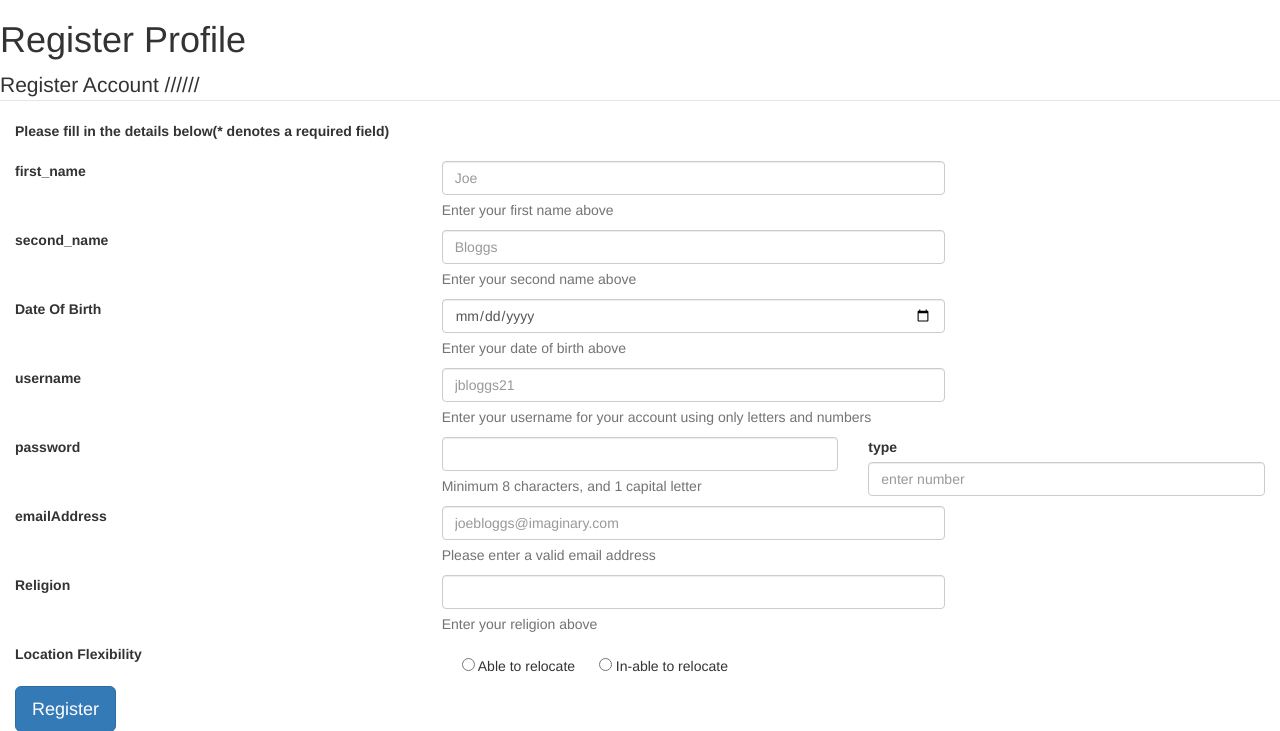
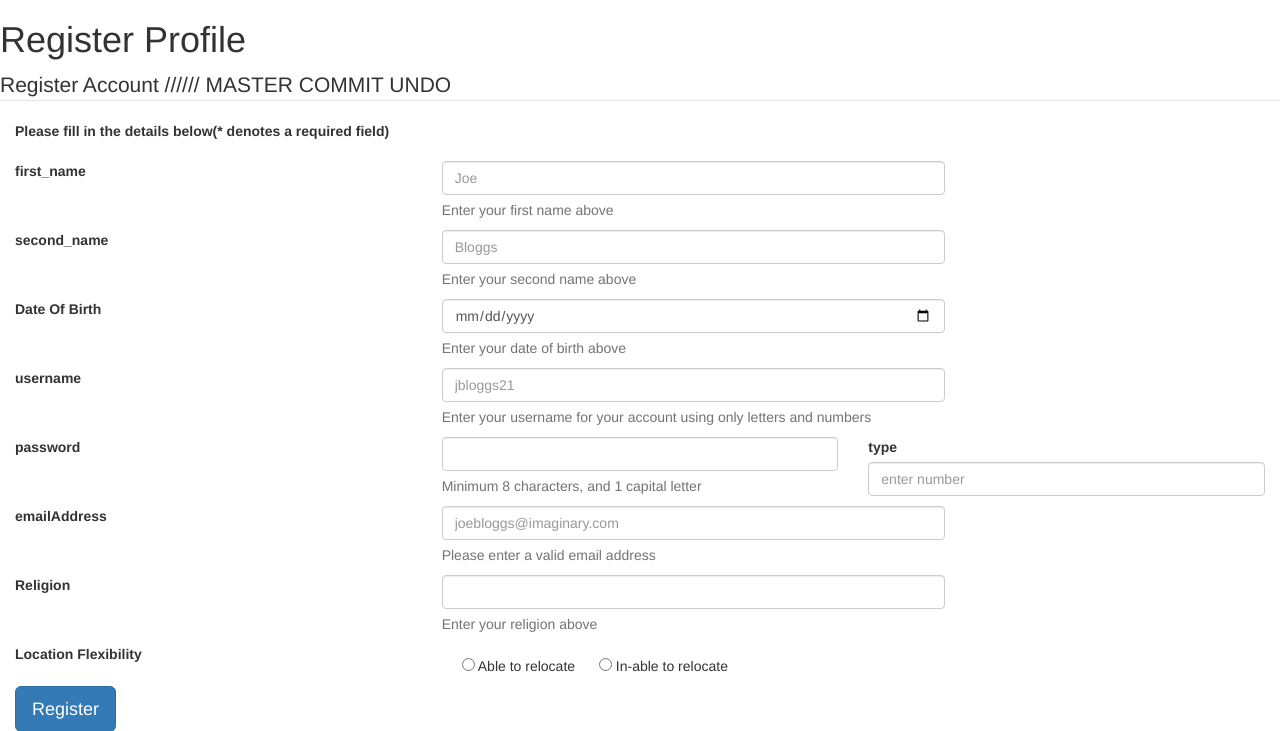
Before and after one commit to stuart32/PlanWise_ResourceManagement, a CodeIgniter app: page /index.php/pages/create in a window 1280 px wide. Shown: the top 731 px of the page. Run offline with CodeIgniter, Linux system fonts and the light colour scheme; some libraries are stand-ins or nearby versions.

Commit message:
undo commit test commit

```diff
--- a/application/views/pages/create.php
+++ b/application/views/pages/create.php
@@ -4,7 +4,7 @@
 
 	<fieldset>
 	<!-- Form Name -->
-	<legend>Register Account //////</legend>
+	<legend>Register Account ////// MASTER COMMIT UNDO</legend>
 
 	<label class="col-md-7 control-label">Please fill in the details below(* denotes a required field)</label> <br/><br/>
 
```
